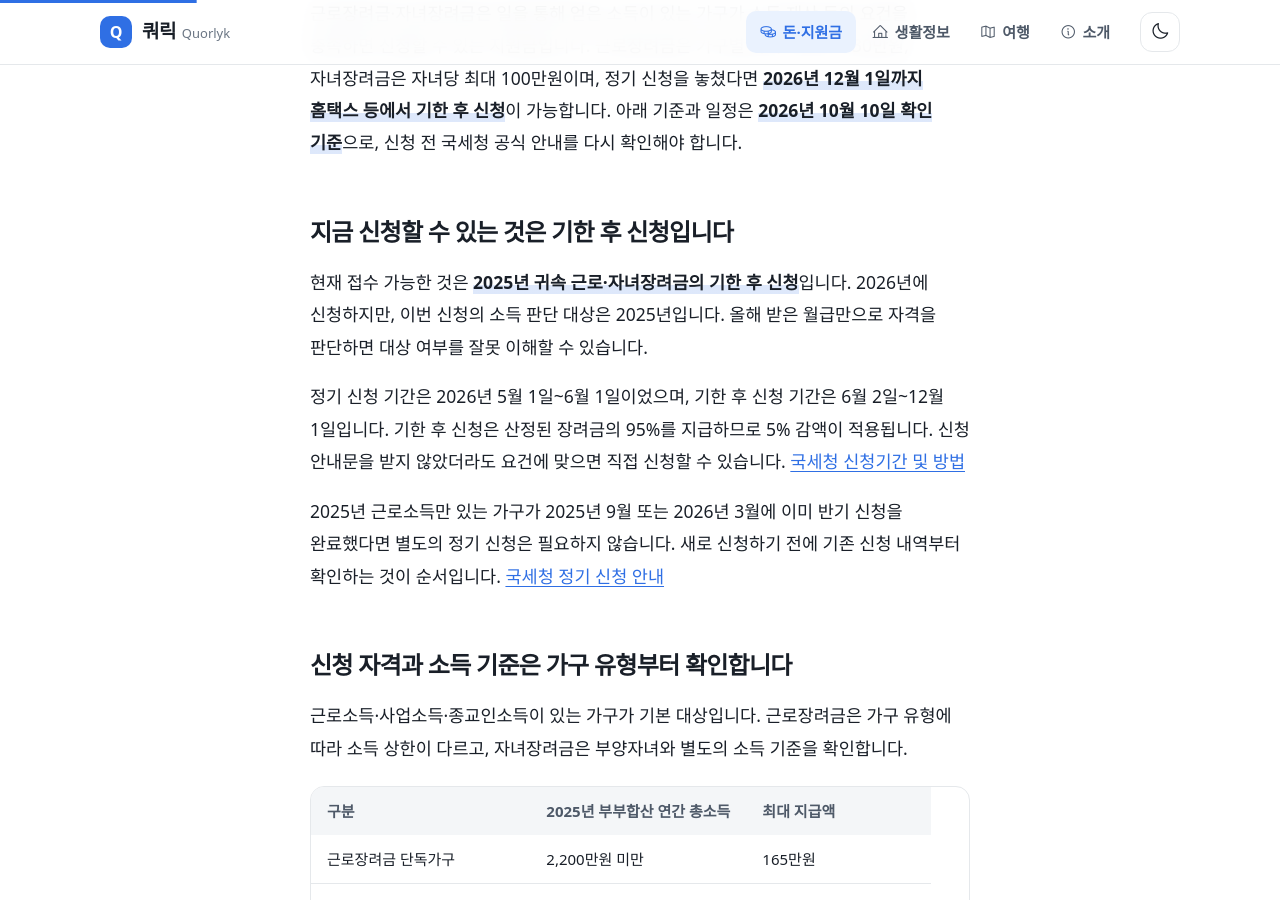
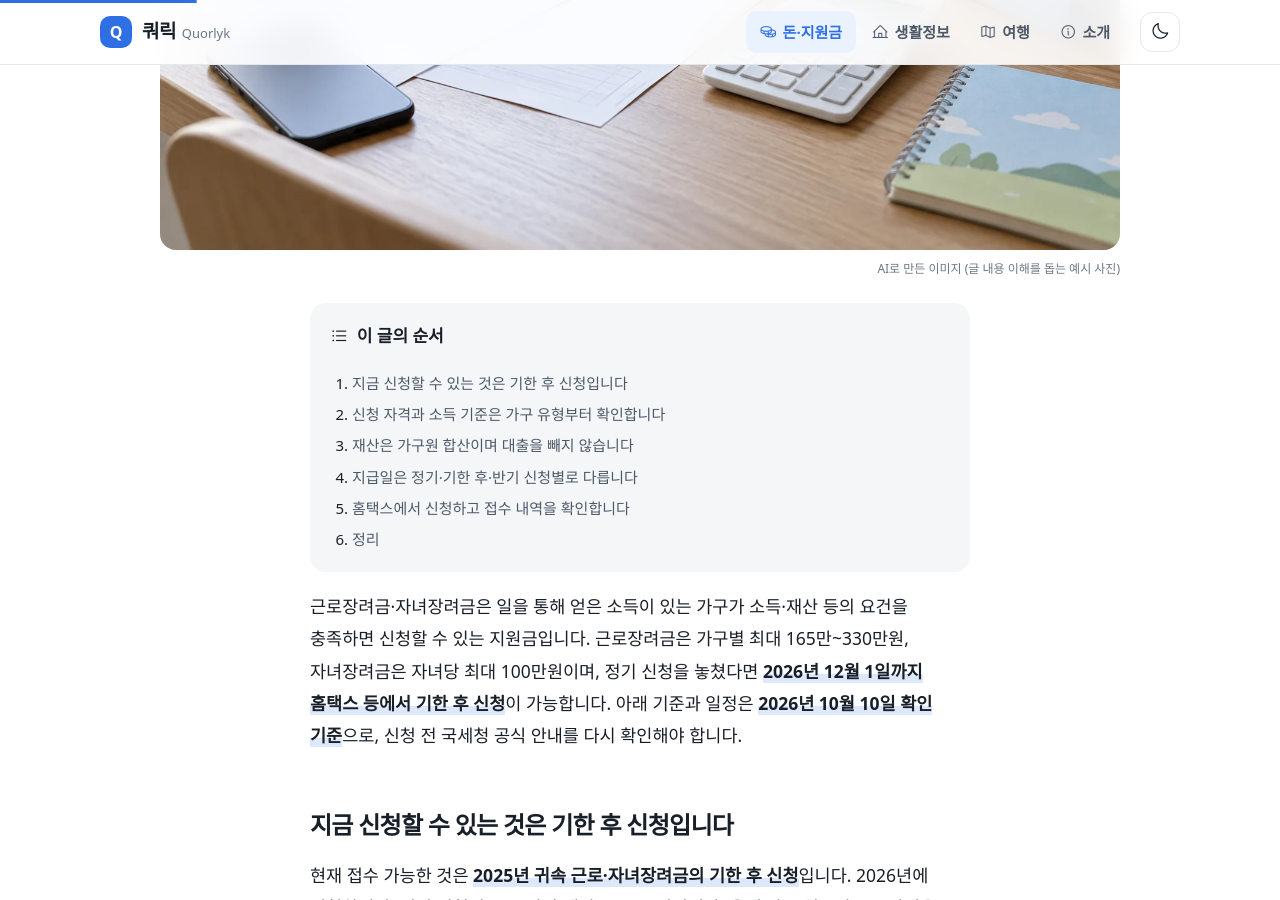
Before and after one commit to ekgoddlek0-dotcom/quorlyk-site, a Jekyll site: the page built from _posts/2026-10-10-earned-income-child-tax-credit-2026.md, in a window 1280 px wide and 900 px high, scrolled down 796 px. Built offline with Jekyll 4.4.1, drawn with Linux system fonts in a browser that asks for light colours; some web fonts are replaced.

Commit message:
사진 없는 글 2편에 대표 이미지 (AI 생성 표시)

```diff
--- a/_posts/2026-10-10-earned-income-child-tax-credit-2026.md
+++ b/_posts/2026-10-10-earned-income-child-tax-credit-2026.md
@@ -1,6 +1,10 @@
 ---
 title: "근로장려금·자녀장려금 신청 자격: 2026년 소득·재산 기준과 지급일"
 category: money
+image: /assets/img/earned-income-child-tax-credit-2026.webp
+image_h: 900
+image_alt: "근로장려금·자녀장려금 신청 자격: 2026년 소득·재산 기준과 지급일 대표 이미지"
+image_credit: "AI로 만든 이미지 (글 내용 이해를 돕는 예시 사진)"
 summary: "2026년 근로장려금·자녀장려금 신청 자격과 최대 지급액, 소득·재산 기준을 정리했습니다. 정기 신청을 놓쳤다면 12월 1일까지 기한 후 신청이 가능합니다. 홈택스 신청 방법과 반기분 지급 일정도 확인하십시오."
 description: "근로장려금은 가구별 최대 165만~330만원, 자녀장려금은 자녀당 최대 100만원입니다. 2025년 귀속 소득과 재산을 기준으로 신청 자격을 확인하고, 2026년 기한 후 신청 마감일·감액 기준·지급기한과 홈택스 신청 절차를 안내합니다."
 sources:
```
Also changed, not shown: _posts/2026-10-09-circle-chart-guide.md (+4 -0 lines), .인증서상태.json, assets/img/circle-chart-guide-sm.webp (added), assets/img/circle-chart-guide.webp (added), assets/img/earned-income-child-tax-credit-2026-sm.webp (added), assets/img/earned-income-child-tax-credit-2026.webp (added).
